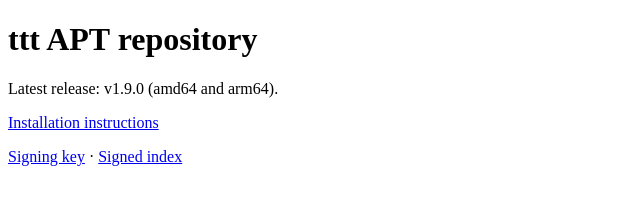
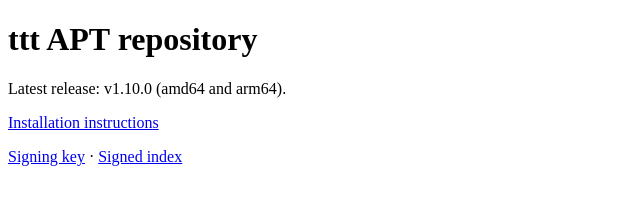
Before and after one commit to eugenioenko/apt-ttt, a plain HTML site: page index.html in a window 1280 px wide. Shown: the full height of the page, 0-640 px from the left. Drawn offline with Linux system fonts and the light colour scheme.

Commit message:
publish ttt v1.10.0

```diff
--- a/index.html
+++ b/index.html
@@ -1,6 +1,6 @@
 <!doctype html>
 <html lang="en"><meta charset="utf-8"><title>ttt APT repository</title>
-<h1>ttt APT repository</h1><p>Latest release: v1.9.0 (amd64 and arm64).</p>
+<h1>ttt APT repository</h1><p>Latest release: v1.10.0 (amd64 and arm64).</p>
 <p><a href="https://github.com/eugenioenko/apt-ttt#installation">Installation instructions</a></p>
 <p><a href="ttt.asc">Signing key</a> · <a href="dists/stable/InRelease">Signed index</a></p>
 </html>
```
Also changed, not shown: 10 other files.
